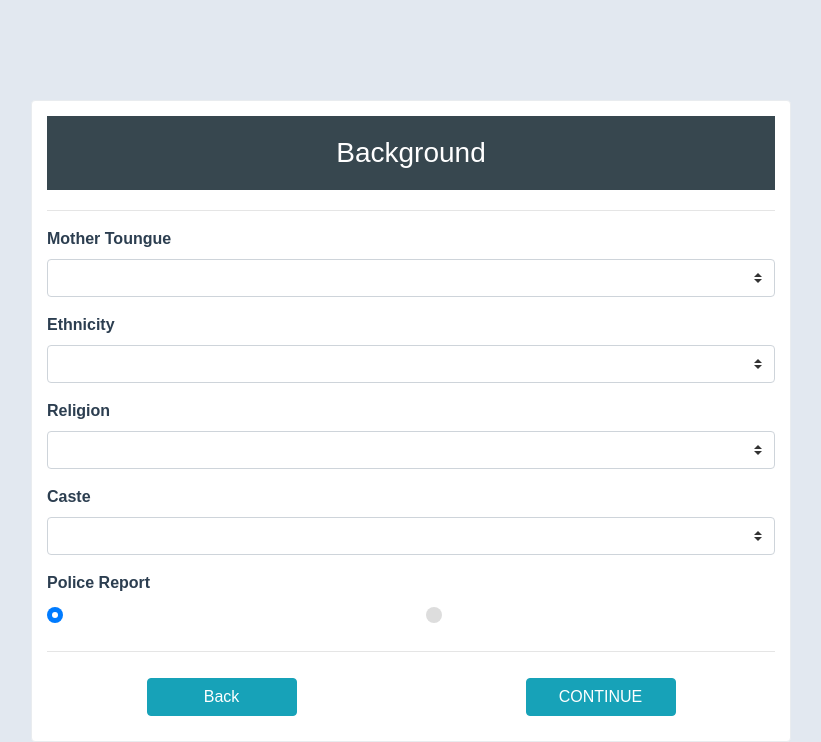
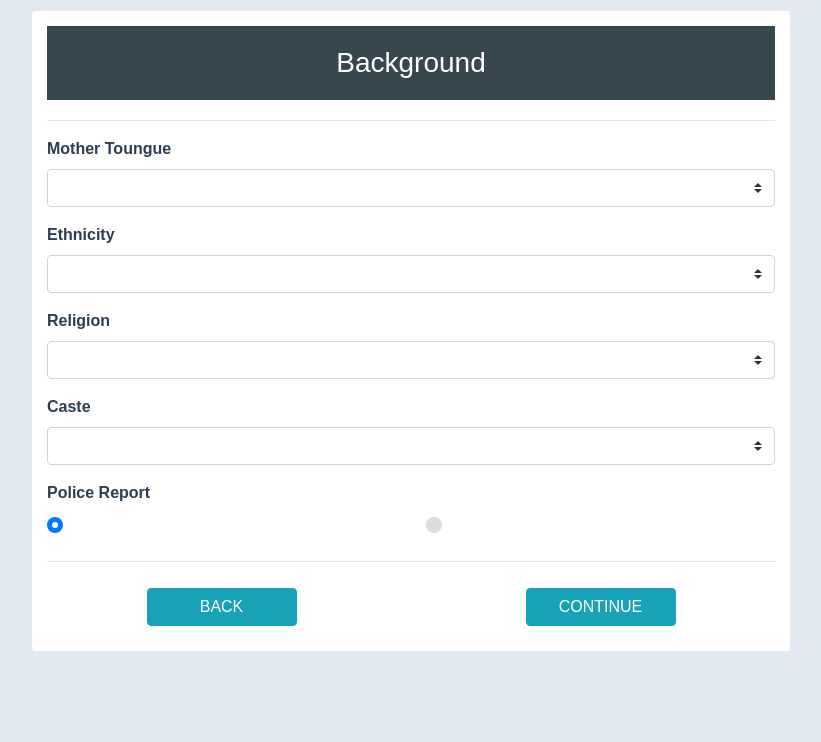
Before and after one commit to arcadia360/sathutulanka, a CodeIgniter app: page /sathutulanka/index.php/registration/background in a window 1280 px wide. Shown: the part 66-808 px from the top of the page, without its empty margins (229-1050 px from the left). After the commit the page ends 717 px from the top, so only its background shows below. Run offline with CodeIgniter, Linux system fonts and the light colour scheme; data that the repository does not hold is empty; some libraries are stand-ins or nearby versions.

Commit message:
Update background.php

```diff
--- a/application/views/registration/background.php
+++ b/application/views/registration/background.php
@@ -1,4 +1,4 @@
-<div class="btnbg" style="padding-top: 100px;">
+<div class="btnbg" style="padding-top: 10px;">
   <!-- Container Area Start -->
   <div class="container" style="z-index: 1;">
     <div class="row">
@@ -108,7 +108,7 @@
           <hr>
           <div class="row">
             <div class="col-lg-6 col-sm-6 col-6 text-center" style="padding: 10px;">
-              <button class="btn btn-info" style="width: 150px;" id="btnBack" type="button">Back</button>
+              <button class="btn btn-info" style="width: 150px;" id="btnBack" type="button">BACK</button>
             </div>
             <div class="col-lg-6 col-sm-6 col-6 text-center" style="padding: 10px;">
               <button class="btn btn-info" style="width: 150px;" type="button" id="btnSubmit">CONTINUE</button>
@@ -152,14 +152,16 @@
           dataType: 'json',
           success: function(response) {
             if (response.success == true) {
-              swal({
-                title: 'Success!',
-                text: "Background details saved successfully!",
-                type: 'success',
-                confirmButtonText: 'OK'
-              }).then(() => {
-                window.location.href = "<?php echo base_url('Registration/lifeStyle') ?>";
-              });
+              Swal.fire({
+                icon: 'success',
+                title: 'Background details saved successfully!',
+                showConfirmButton: false,
+                timer: 2000
+              }).then((result) => {
+                if (result.dismiss === Swal.DismissReason.timer) {
+                  window.location.href = "<?= base_url('Registration/lifeStyle') ?>";
+                }
+              })
             } else {
               if (response.messages instanceof Object) {
                 $.each(response.messages, function(index, value) {
```
